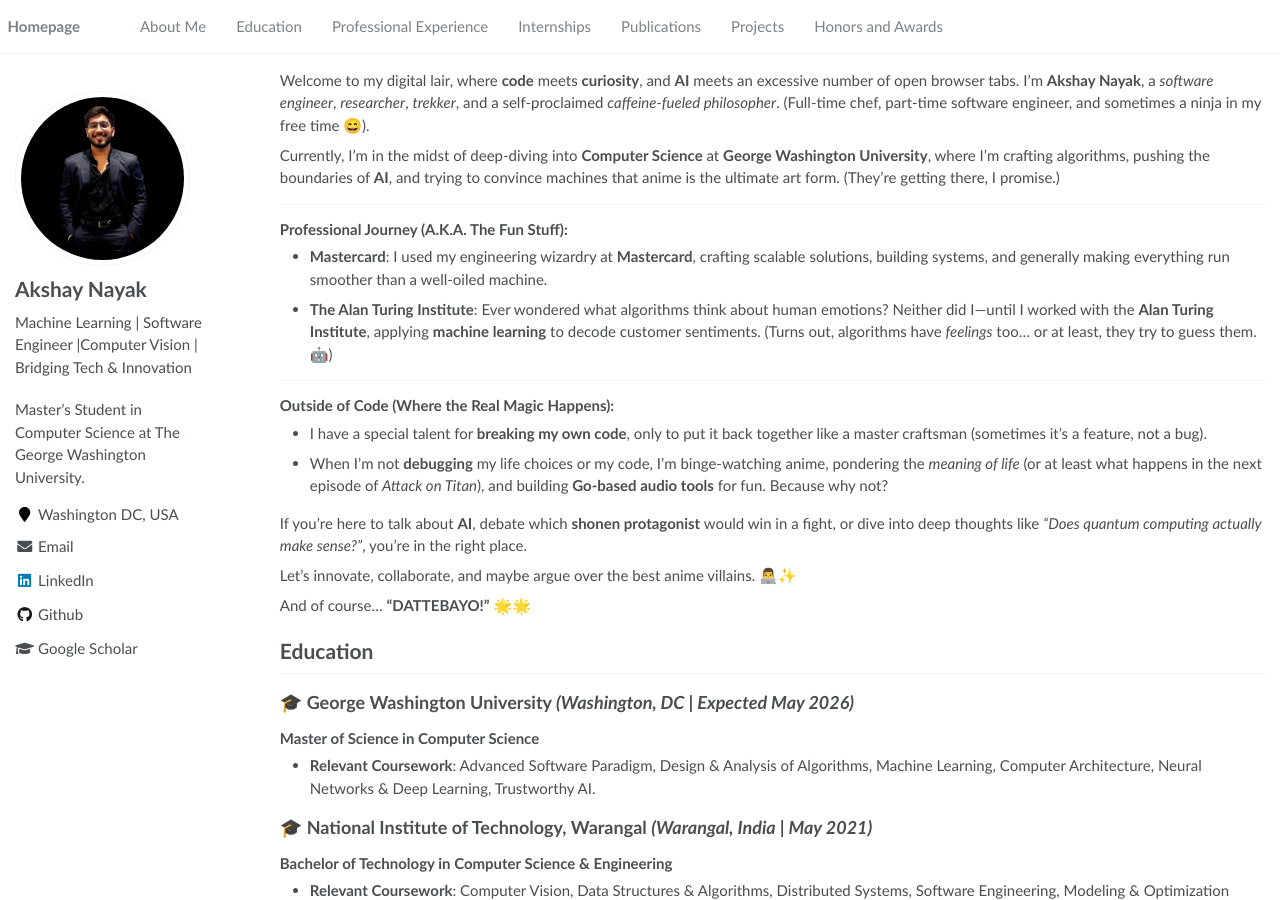
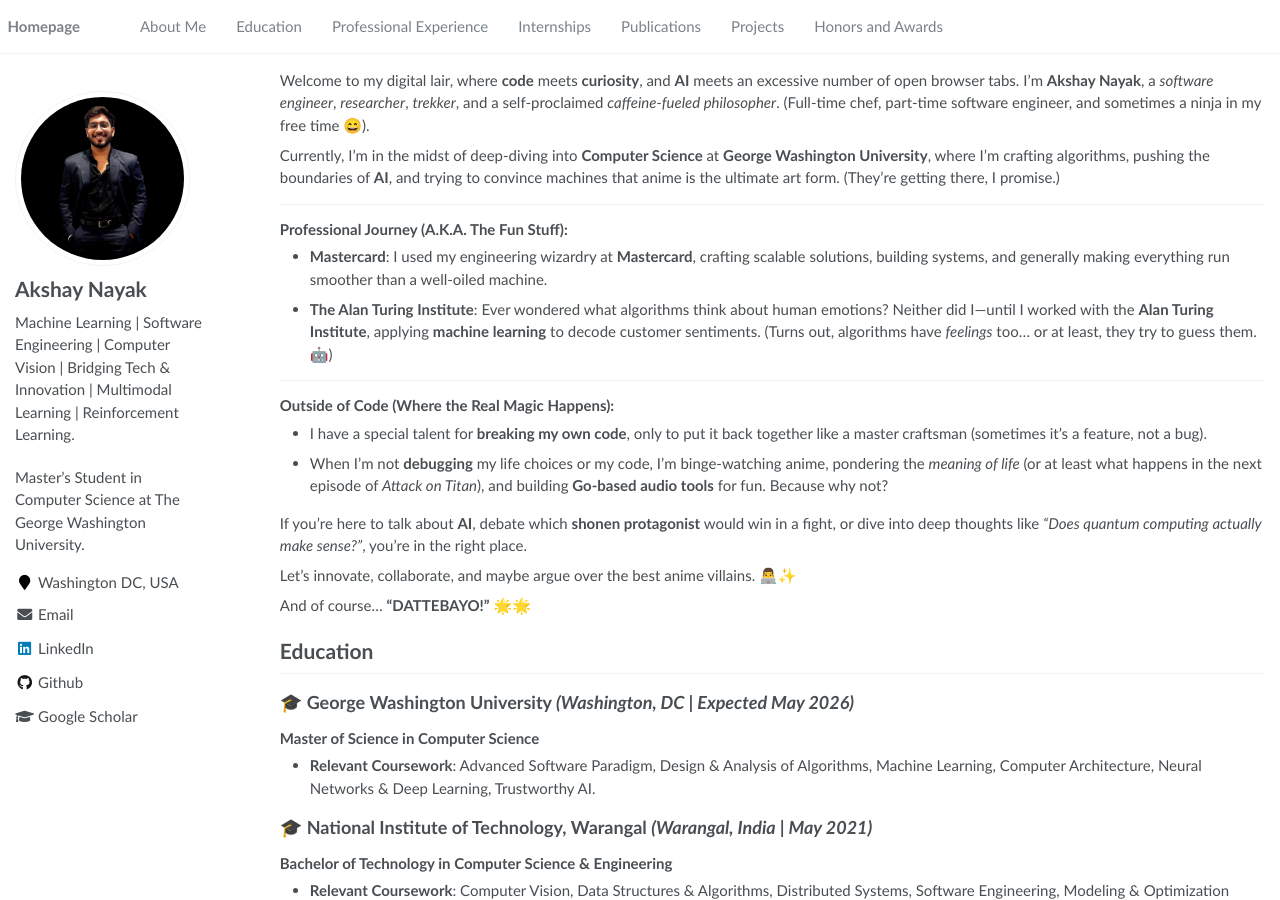
Before and after one commit to kayanyahska/kayanyahska.github.io, a Jekyll site: the page built from _pages/about.md, in a window 1280 px wide and 900 px high. Built offline with Jekyll 4.4.1, drawn with Linux system fonts in a browser that asks for light colours.

Commit message:
Added some parts

```diff
--- a/_config.yml
+++ b/_config.yml
@@ -22,7 +22,7 @@ google_site_verification :
 author:
   name             : "Akshay Nayak"
   avatar           : "images/an_profile.jpeg"
-  bio              : "Machine Learning | Software Engineer |Computer Vision | Bridging Tech & Innovation "
+  bio              : "Machine Learning | Software Engineering | Computer Vision | Bridging Tech & Innovation | Multimodal Learning | Reinforcement Learning."
   location         : "Washington DC, USA"
   employer         :
   pubmed           :
```
